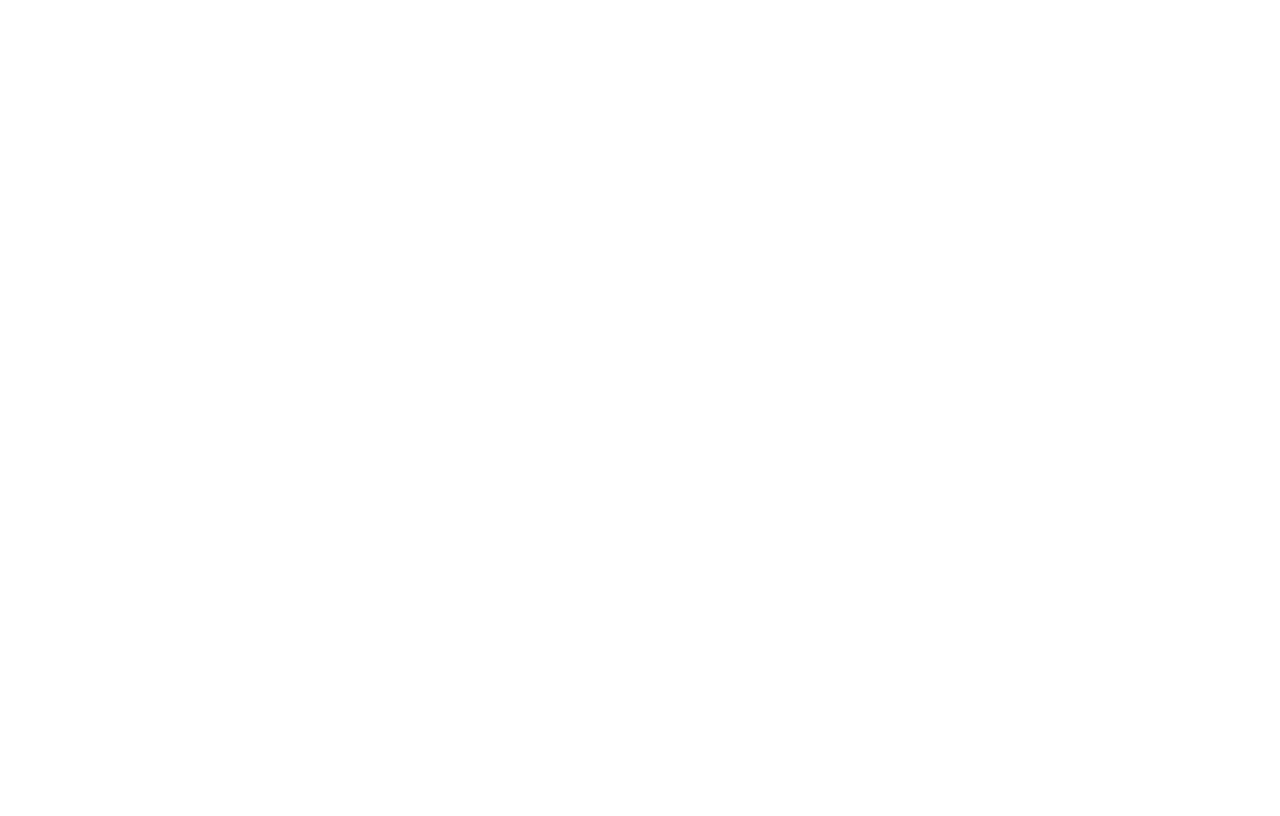
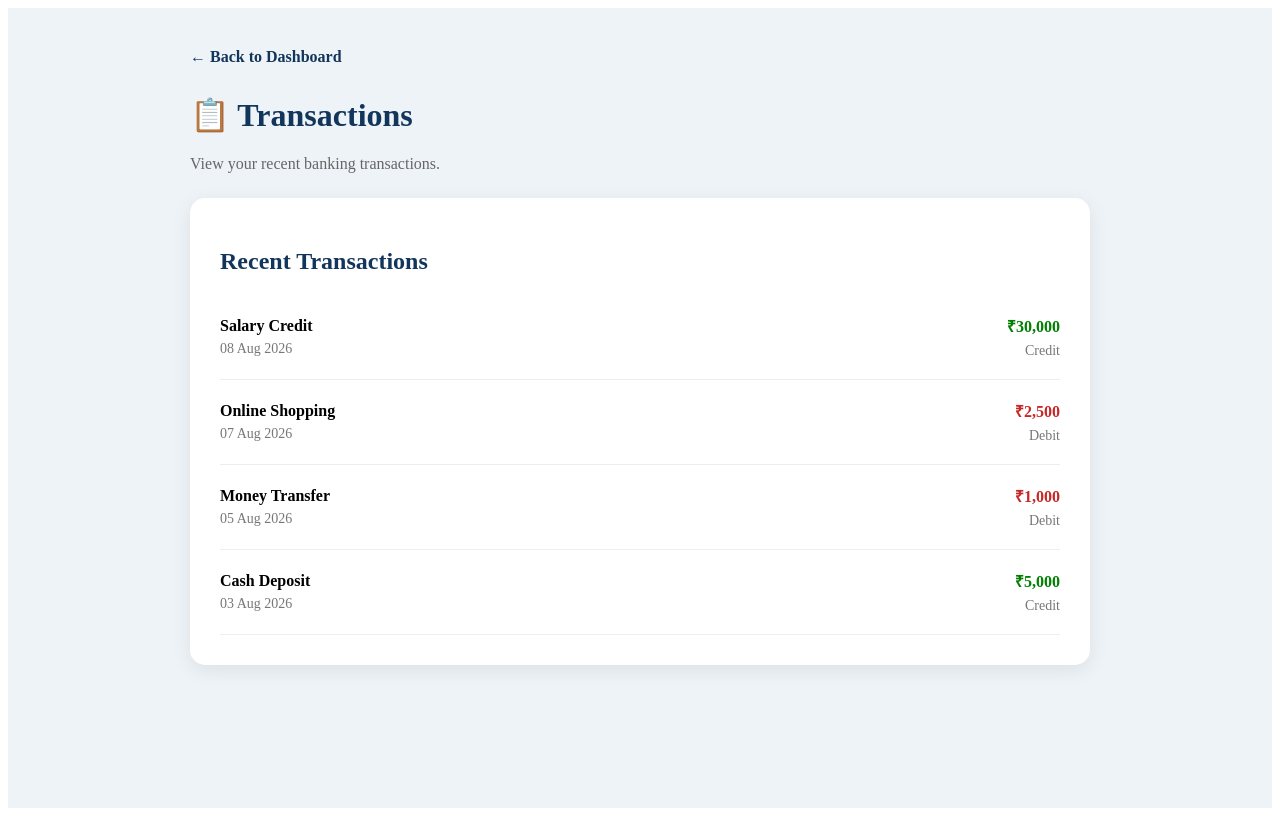
Before and after one commit to garikimukkusushma/Banking-Security-Application, a React (Vite) app: page /transactions in a window 1280 px wide. Before the commit this address had no page. Built offline with nearby package versions, Linux system fonts and the light colour scheme.

Commit message:
Add transfer and transactions pages

```diff
--- a/src/App.jsx
+++ b/src/App.jsx
@@ -1,7 +1,10 @@
 import { BrowserRouter, Routes, Route } from "react-router-dom";
+
 import Home from "./pages/Home";
 import Dashboard from "./pages/Dashboard";
 import Account from "./pages/Account";
+import Transfer from "./pages/Transfer";
+import Transactions from "./pages/Transactions";
 import Register from "./components/Register";
 import Login from "./components/Login";
 
@@ -9,11 +12,19 @@
   return (
     <BrowserRouter>
       <Routes>
+
         <Route path="/" element={<Home />} />
+
         <Route path="/login" element={<Login />} />
+
         <Route path="/register" element={<Register />} />
+
         <Route path="/dashboard" element={<Dashboard />} />
+
         <Route path="/account" element={<Account />} />
+
+        <Route path="/transfer" element={<Transfer />} />
+        <Route path="/transactions" element={<Transactions />} />
       </Routes>
     </BrowserRouter>
   );
--- a/src/pages/Dashboard.jsx
+++ b/src/pages/Dashboard.jsx
@@ -42,14 +42,18 @@
             <div className="card-icon">💸</div>
             <h3>Transfer Money</h3>
             <p>Transfer money securely.</p>
-            <button>Transfer</button>
+           <Link to="/transfer" className="dashboard-button">
+  Transfer
+</Link>
           </div>
 
           <div className="dashboard-card">
             <div className="card-icon">📋</div>
             <h3>Transactions</h3>
             <p>View recent transactions.</p>
-            <button>View Transactions</button>
+            <Link to="/transactions" className="dashboard-button">
+  View Transactions
+</Link>
           </div>
 
         </div>
--- /dev/null
+++ b/src/pages/Transactions.css
@@ -0,0 +1,72 @@
+.transactions-page {
+  min-height: 100vh;
+  background: #eef3f8;
+  padding: 40px;
+}
+
+.transactions-container {
+  max-width: 900px;
+  margin: auto;
+}
+
+.back-link {
+  color: #12355b;
+  text-decoration: none;
+  font-weight: bold;
+}
+
+.transactions-container h1 {
+  color: #12355b;
+  margin-top: 30px;
+}
+
+.transactions-container > p {
+  color: #666;
+}
+
+.transactions-card {
+  background: white;
+  margin-top: 25px;
+  padding: 30px;
+  border-radius: 15px;
+  box-shadow: 0 5px 20px rgba(0, 0, 0, 0.08);
+}
+
+.transactions-card h2 {
+  color: #12355b;
+  margin-bottom: 20px;
+}
+
+.transaction-row {
+  display: flex;
+  justify-content: space-between;
+  align-items: center;
+  padding: 20px 0;
+  border-bottom: 1px solid #eee;
+}
+
+.transaction-row div:first-child {
+  display: flex;
+  flex-direction: column;
+  gap: 6px;
+}
+
+.transaction-row div:last-child {
+  display: flex;
+  flex-direction: column;
+  align-items: flex-end;
+  gap: 6px;
+}
+
+.transaction-row span {
+  color: #777;
+  font-size: 14px;
+}
+
+.credit strong {
+  color: green;
+}
+
+.debit strong {
+  color: #c62828;
+}
--- /dev/null
+++ b/src/pages/Transactions.jsx
@@ -0,0 +1,68 @@
+import { Link } from "react-router-dom";
+import "./Transactions.css";
+
+function Transactions() {
+  const transactions = [
+    {
+      date: "08 Aug 2026",
+      description: "Salary Credit",
+      type: "Credit",
+      amount: "₹30,000",
+    },
+    {
+      date: "07 Aug 2026",
+      description: "Online Shopping",
+      type: "Debit",
+      amount: "₹2,500",
+    },
+    {
+      date: "05 Aug 2026",
+      description: "Money Transfer",
+      type: "Debit",
+      amount: "₹1,000",
+    },
+    {
+      date: "03 Aug 2026",
+      description: "Cash Deposit",
+      type: "Credit",
+      amount: "₹5,000",
+    },
+  ];
+
+  return (
+    <div className="transactions-page">
+      <div className="transactions-container">
+
+        <Link to="/dashboard" className="back-link">
+          ← Back to Dashboard
+        </Link>
+
+        <h1>📋 Transactions</h1>
+        <p>View your recent banking transactions.</p>
+
+        <div className="transactions-card">
+          <h2>Recent Transactions</h2>
+
+          <div className="transaction-list">
+            {transactions.map((transaction, index) => (
+              <div className="transaction-row" key={index}>
+                <div>
+                  <strong>{transaction.description}</strong>
+                  <span>{transaction.date}</span>
+                </div>
+
+                <div className={transaction.type.toLowerCase()}>
+                  <strong>{transaction.amount}</strong>
+                  <span>{transaction.type}</span>
+                </div>
+              </div>
+            ))}
+          </div>
+        </div>
+
+      </div>
+    </div>
+  );
+}
+
+export default Transactions;
--- /dev/null
+++ b/src/pages/Transfer.css
@@ -0,0 +1,68 @@
+.transfer-page {
+  min-height: 100vh;
+  background: #eef3f8;
+  padding: 40px;
+}
+
+.transfer-container {
+  max-width: 700px;
+  margin: auto;
+}
+
+.back-link {
+  color: #12355b;
+  text-decoration: none;
+  font-weight: bold;
+}
+
+.transfer-container h1 {
+  color: #12355b;
+  margin-top: 30px;
+}
+
+.transfer-container > p {
+  color: #666;
+}
+
+.transfer-card {
+  margin-top: 25px;
+  background: white;
+  padding: 35px;
+  border-radius: 15px;
+  box-shadow: 0 5px 20px rgba(0, 0, 0, 0.08);
+}
+
+.transfer-card label {
+  display: block;
+  margin-top: 18px;
+  margin-bottom: 8px;
+  color: #12355b;
+  font-weight: bold;
+}
+
+.transfer-card input {
+  width: 100%;
+  padding: 13px;
+  border: 1px solid #ccd5df;
+  border-radius: 8px;
+  font-size: 16px;
+}
+
+.transfer-card button {
+  width: 100%;
+  margin-top: 25px;
+  padding: 13px;
+  border: none;
+  border-radius: 8px;
+  background: #12355b;
+  color: white;
+  font-size: 16px;
+  font-weight: bold;
+  cursor: pointer;
+}
+
+.transfer-message {
+  margin-top: 20px;
+  color: #12355b;
+  font-weight: bold;
+}
--- /dev/null
+++ b/src/pages/Transfer.jsx
@@ -0,0 +1,67 @@
+import { useState } from "react";
+import { Link } from "react-router-dom";
+import "./Transfer.css";
+
+function Transfer() {
+  const [accountNumber, setAccountNumber] = useState("");
+  const [amount, setAmount] = useState("");
+  const [message, setMessage] = useState("");
+
+  const handleTransfer = (e) => {
+    e.preventDefault();
+
+    if (!accountNumber || !amount) {
+      setMessage("Please enter account number and amount.");
+      return;
+    }
+
+    setMessage(`Transfer request for ₹${amount} submitted successfully.`);
+  };
+
+  return (
+    <div className="transfer-page">
+      <div className="transfer-container">
+
+        <Link to="/dashboard" className="back-link">
+          ← Back to Dashboard
+        </Link>
+
+        <h1>💸 Transfer Money</h1>
+        <p>Send money securely to another account.</p>
+
+        <form className="transfer-card" onSubmit={handleTransfer}>
+
+          <label>Recipient Account Number</label>
+
+          <input
+            type="text"
+            placeholder="Enter account number"
+            value={accountNumber}
+            onChange={(e) => setAccountNumber(e.target.value)}
+          />
+
+          <label>Amount</label>
+
+          <input
+            type="number"
+            placeholder="Enter amount"
+            value={amount}
+            onChange={(e) => setAmount(e.target.value)}
+          />
+
+          <button type="submit">
+            Transfer Money
+          </button>
+
+          {message && (
+            <p className="transfer-message">{message}</p>
+          )}
+
+        </form>
+
+      </div>
+    </div>
+  );
+}
+
+export default Transfer;
```
